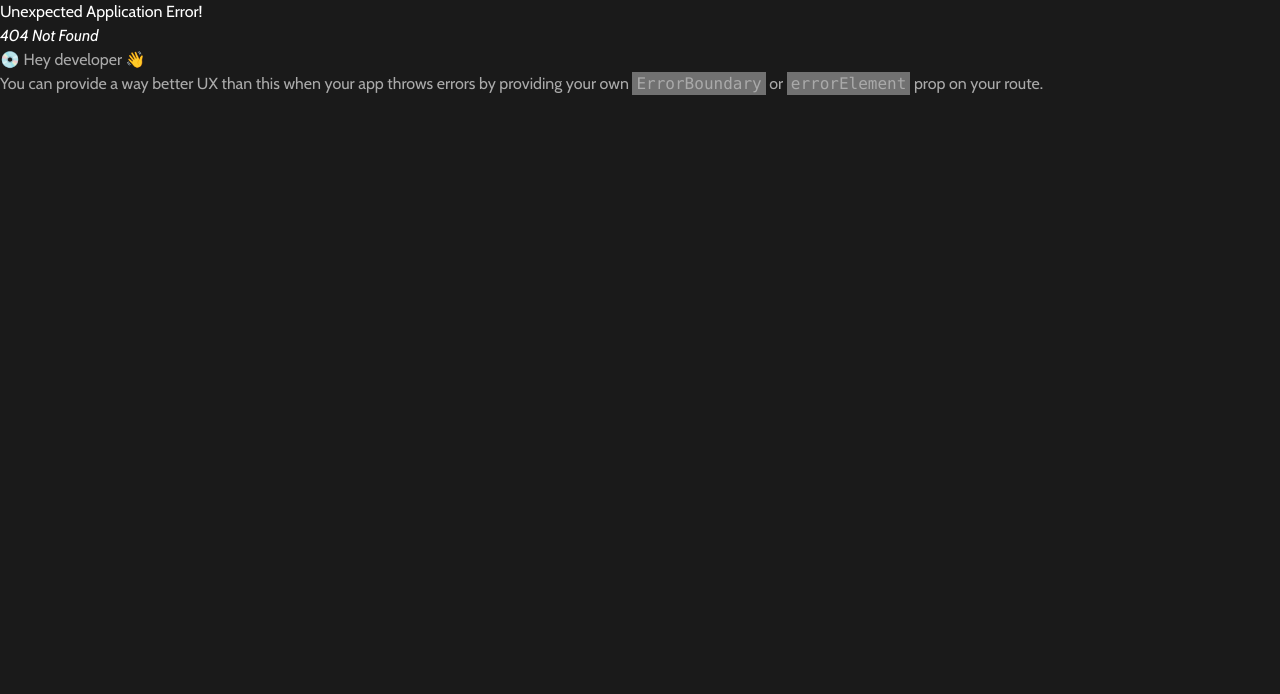
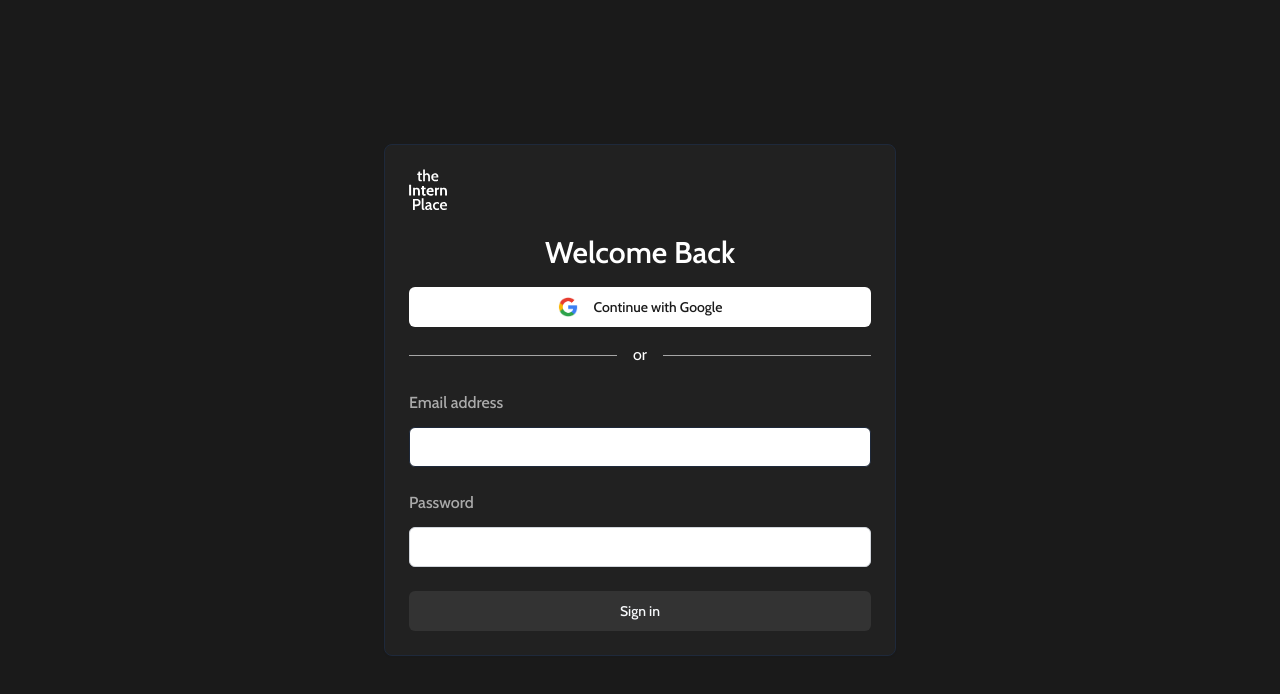
Before and after one commit to kemerald25/the-intern-placee, a React (Vite) app: page /signin in a window 1280 px wide. Before the commit this address had no page. Shown: the top 694 px of the page. Built offline with nearby package versions, Linux system fonts and the light colour scheme.

Commit message:
feat: add signin page

```diff
--- a/package.json
+++ b/package.json
@@ -11,6 +11,7 @@
   },
   "dependencies": {
     "@radix-ui/react-slot": "^1.1.0",
+    "@radix-ui/react-tooltip": "^1.1.2",
     "class-variance-authority": "^0.7.0",
     "clsx": "^2.1.1",
     "lucide-react": "^0.397.0",
--- a/src/App.tsx
+++ b/src/App.tsx
@@ -5,11 +5,13 @@ import {
 	createRoutesFromElements,
 } from "react-router-dom";
 import Home from "./pages/home";
+import Signin from "./pages/signin";
 
 const router = createBrowserRouter(
 	createRoutesFromElements(
 		<>
 			<Route path="/" element={<Home />} />
+			<Route path="/signin" element={<Signin />} />
 		</>
 	)
 );
--- a/src/components/ui/Sidebar.tsx
+++ b/src/components/ui/Sidebar.tsx
@@ -1,6 +1,13 @@
-import { Bookmark, Briefcase, Search } from "lucide-react";
+import { Bookmark, Briefcase, LogIn, Search } from "lucide-react";
 import { Link, useLocation } from "react-router-dom";
 import { cn } from "../../lib/utils";
+import { Logo } from "./logo";
+import {
+	Tooltip,
+	TooltipContent,
+	TooltipProvider,
+	TooltipTrigger,
+} from "./tooltip";
 
 const NAV_LINKS = [
 	{
@@ -18,6 +25,11 @@ const NAV_LINKS = [
 		icon: <Bookmark size={28} />,
 		label: "Bookmarks",
 	},
+	{
+		href: "/signin",
+		icon: <LogIn size={28} />,
+		label: "Sign in",
+	},
 ];
 
 const Sidebar = () => {
@@ -25,29 +37,32 @@ const Sidebar = () => {
 
 	return (
 		<aside className="bg-raisin-black flex flex-col justify-between pt-[1.5rem] px-[0.5625rem] w-full max-w-[3.5625rem] h-dvh sticky top-0 left-0">
-			<Link to="/">
-				<img
-					src="/svgs/logo.svg"
-					alt="The Intern Place"
-					width={39}
-					height={36}
-				/>
-			</Link>
+			<Logo />
 			<div className="mb-6 space-y-10">
-				{NAV_LINKS.map(({ href, icon }) => {
+				{NAV_LINKS.map(({ href, icon, label }) => {
 					const isActiveLink = href === pathname;
 					return (
+						<div key={href}>
+							<TooltipProvider delayDuration={100}>
+								<Tooltip>
+									<TooltipTrigger>
 										<Link
 											to={href}
 											className={cn(
 												"before:absolute size-9 flex items-center justify-center relative before:-left-2 before:rounded-e before:bg-white before:h-full",
 												{
-									"before:w-1 [&_>_svg]:stroke-white":
-										isActiveLink,
+													"before:w-1 [&_>_svg]:stroke-white": isActiveLink,
+													"[&_>_svg]:hover:stroke-white hover:bg-accent":
+														!isActiveLink,
 												}
 											)}>
 											{icon}
 										</Link>
+									</TooltipTrigger>
+									<TooltipContent>{label}</TooltipContent>
+								</Tooltip>
+							</TooltipProvider>
+						</div>
 					);
 				})}
 				<div className="aspect-square  rounded-full overflow-hidden">
--- /dev/null
+++ b/src/components/ui/input.tsx
@@ -0,0 +1,25 @@
+import * as React from "react";
+
+import { cn } from "@/lib/utils";
+
+export interface InputProps
+	extends React.InputHTMLAttributes<HTMLInputElement> {}
+
+const Input = React.forwardRef<HTMLInputElement, InputProps>(
+	({ className, type, ...props }, ref) => {
+		return (
+			<input
+				type={type}
+				className={cn(
+					"flex h-10 w-full rounded-md border border-input px-3 py-2 text-sm ring-offset-background file:border-0 file:bg-transparent file:text-sm file:font-medium placeholder:text-muted-foreground focus-visible:outline-none focus-visible:ring-2 focus-visible:ring-ring focus-visible:ring-offset-2 disabled:cursor-not-allowed disabled:opacity-50",
+					className
+				)}
+				ref={ref}
+				{...props}
+			/>
+		);
+	}
+);
+Input.displayName = "Input";
+
+export { Input };
--- /dev/null
+++ b/src/components/ui/logo.tsx
@@ -0,0 +1,9 @@
+import { Link } from "react-router-dom";
+
+export function Logo() {
+	return (
+		<Link to="/">
+			<img src="/svgs/logo.svg" alt="The Intern Place" width={39} height={36} />
+		</Link>
+	);
+}
--- /dev/null
+++ b/src/components/ui/tooltip.tsx
@@ -0,0 +1,28 @@
+import * as TooltipPrimitive from "@radix-ui/react-tooltip";
+import * as React from "react";
+
+import { cn } from "@/lib/utils";
+
+const TooltipProvider = TooltipPrimitive.Provider;
+
+const Tooltip = TooltipPrimitive.Root;
+
+const TooltipTrigger = TooltipPrimitive.Trigger;
+
+const TooltipContent = React.forwardRef<
+	React.ElementRef<typeof TooltipPrimitive.Content>,
+	React.ComponentPropsWithoutRef<typeof TooltipPrimitive.Content>
+>(({ className, sideOffset = 4, ...props }, ref) => (
+	<TooltipPrimitive.Content
+		ref={ref}
+		sideOffset={sideOffset}
+		className={cn(
+			"z-50 overflow-hidden rounded-md border bg-popover px-3 py-1.5 text-sm text-background-main shadow-md animate-in fade-in-0 zoom-in-95 data-[state=closed]:animate-out data-[state=closed]:fade-out-0 data-[state=closed]:zoom-out-95 data-[side=bottom]:slide-in-from-top-2 data-[side=left]:slide-in-from-right-2 data-[side=right]:slide-in-from-left-2 data-[side=top]:slide-in-from-bottom-2",
+			className
+		)}
+		{...props}
+	/>
+));
+TooltipContent.displayName = TooltipPrimitive.Content.displayName;
+
+export { Tooltip, TooltipContent, TooltipProvider, TooltipTrigger };
--- /dev/null
+++ b/src/pages/signin.tsx
@@ -0,0 +1,60 @@
+import { Button } from "../components/ui/button";
+import { Card } from "../components/ui/card";
+import { Input } from "../components/ui/input";
+import { Logo } from "../components/ui/logo";
+
+export default function Signin() {
+	return (
+		<div className="min-h-dvh flex items-center justify-center">
+			<Card className="max-w-lg w-full p-6 space-y-6">
+				<Logo />
+				<div className="text-center space-y-4">
+					<h1 className="text-xl md:text-2xl lg:text-3xl font-semibold">
+						Welcome Back
+					</h1>
+					<Button className="w-full bg-white text-background-main hover:bg-white/80">
+						<img
+							src="/images/google.png"
+							alt="Google Icon"
+							className="size-5 mr-4"
+							width={40}
+							height={40}
+						/>{" "}
+						Continue with Google
+					</Button>
+					<div className="flex gap-x-4 items-center">
+						<div className="h-px w-full bg-white/60"></div>
+						<p className="text-white">or</p>
+						<div className="h-px w-full bg-white/60"></div>
+					</div>
+				</div>
+				<div>
+					<form>
+						<div className="space-y-6">
+							<div className="space-y-3">
+								<label htmlFor="email" className="block font-medium text-">
+									Email address
+								</label>
+								<Input />
+							</div>
+							<div className="space-y-3">
+								<label htmlFor="password" className="block font-medium text-">
+									Password
+								</label>
+								<Input
+									type="password"
+									id="password"
+									name="password"
+									className="mt-1 block w-full px-3 py-2 border border-gray-300 rounded-md shadow-sm focus:ring-accent focus:border-accent sm:text-sm"
+								/>
+							</div>
+							<Button className="w-full bg-accent hover:bg-accent">
+								Sign in
+							</Button>
+						</div>
+					</form>
+				</div>
+			</Card>
+		</div>
+	);
+}
```
Also changed, not shown: public/images/google.png (added), 1 other file (tests, documents, lock files or other folders). Lines whose indentation alone changed are shown as unchanged.
